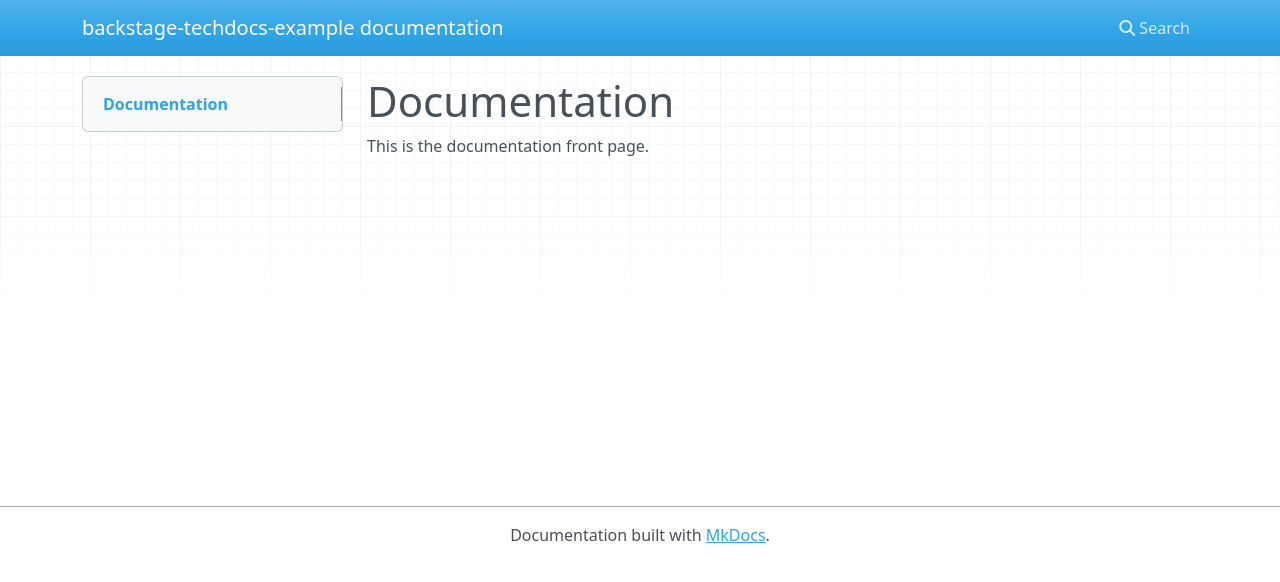
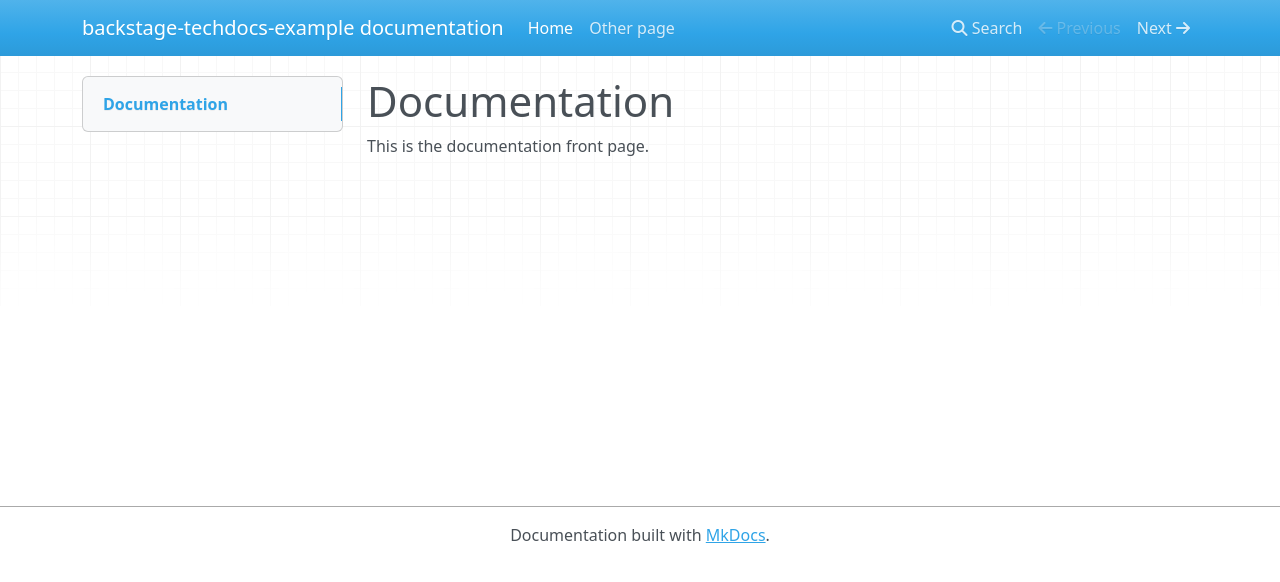
Before and after one commit to giantswarm/backstage-techdocs-example, an MkDocs documentation site: the page built from docs/index.md, in a window 1280 px wide. Shown: the top 582 px of the page. Built offline with MkDocs 1.6.1, drawn with Linux system fonts in a browser that asks for light colours; nearby versions of some CDN libraries.

Commit message:
Add second page to nav

```diff
--- a/mkdocs.yml
+++ b/mkdocs.yml
@@ -10,3 +10,4 @@ site_name: backstage-techdocs-example documentation
 #docs_dir: docs/
 nav:
   - Home: index.md
+  - Other page: other-page.md
```
